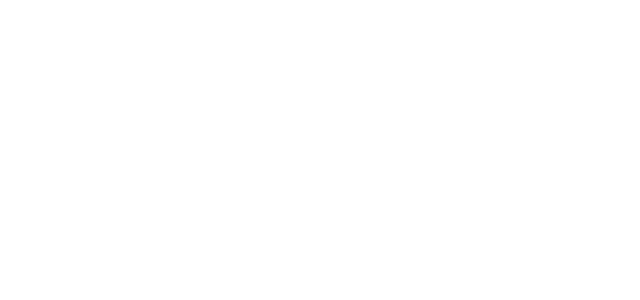
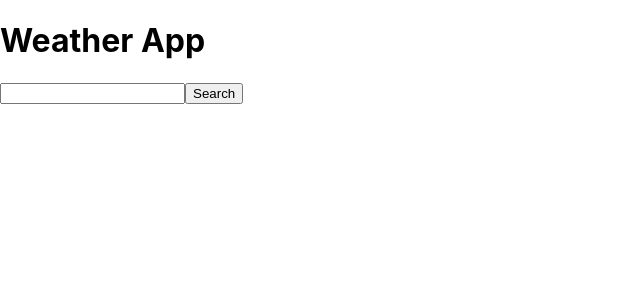
Before and after one commit to JorgeAsMoreno/reservamos, a React (Create React App) app: page / in a window 1280 px wide. Shown: the top 300 px of the page, without its empty margins (0-640 px from the left). Built offline with nearby package versions, Linux system fonts and the light colour scheme.

Commit message:
feat: fetch and basic view

```diff
--- a/src/App.tsx
+++ b/src/App.tsx
@@ -1,12 +1,65 @@
-import React from 'react';
-import './App.scss';
+import React, { useState } from 'react'
+import { IPlace, IWeatherData } from './interfaces/places'
+import { getPlaces, getWeatherData } from './requests/fetch'
+import './App.scss'
 
 function App() {
+  const [city, setCity] = useState<string>('')
+  const [places, setPlaces] = useState<IPlace[]>([])
+  const [weatherData, setWeatherData] = useState<IWeatherData | null>(null)
+
+  const handleCityChange = (event: React.ChangeEvent<HTMLInputElement>) => {
+    setCity(event.target.value)
+  }
+
+  const handleSearch = async () => {
+    getPlaces(city).then().then(response => {
+      setPlaces(response)
+    }).catch(error => {
+      throw error
+    })
+  }
+
+  const handleWeather = async (lat: number, long: number) => {
+    getWeatherData(lat, long).then(response => {
+      setWeatherData(response.data)
+    }).catch(error => {
+      throw error
+    })
+  }
+
   return (
-    <div className="App">
+    <div>
+      <h1>Weather App</h1>
+      <input type="text" value={city} onChange={handleCityChange} />
+      <button onClick={handleSearch}>Search</button>
 
+      {places.length > 0 && (
+        <ul>
+          {places.map((place) => (
+            <li key={place.city_name} onClick={() => handleWeather(place.lat, place.long)}>
+              {place.city_name}
+              {place.lat}
+              {place.long}
+            </li>
+          ))}
+        </ul>
+      )}
+
+      {weatherData && (
+        <div>
+          <h2>Weather Forecast</h2>
+          <ul>
+            {weatherData.list.map((item, index) => (
+              <li key={index}>
+                Max Temp: {item.main.temp_max}°C, Min Temp: {item.main.temp_min}°C
+              </li>
+            ))}
+          </ul>
+        </div>
+      )}
     </div>
-  );
+  )
 }
 
-export default App;
+export default App
--- /dev/null
+++ b/src/interfaces/places.ts
@@ -0,0 +1,15 @@
+export interface IPlace {
+  result_type: string
+  city_name: string
+  lat: number
+  long: number
+}
+
+export interface IWeatherData {
+  list: {
+    main: {
+      temp_max: number
+      temp_min: number
+    }
+  }[]
+}
--- /dev/null
+++ b/src/requests/fetch.ts
@@ -0,0 +1,18 @@
+import axios from "axios"
+import { IPlace } from "../interfaces/places"
+import { API_BASE_URL, API_KEY } from "../utils/constants"
+
+
+export const getWeatherData = async (lat: number, long: number) => {
+  return await axios.get(`${API_BASE_URL}?lat=${lat}&lon=${long}&appid=${API_KEY}`)
+}
+
+export const getPlaces = async (city: string) => {
+  try {
+    const response = await axios.get(`https://search.reservamos.mx/api/v2/places?q=${city}`)
+    const cities = response.data.filter((place: IPlace) => place.result_type === 'city')
+    return cities
+  } catch (error) {
+    console.error('Error fetching places:', error)
+  }
+}
--- /dev/null
+++ b/src/utils/constants.ts
@@ -0,0 +1,2 @@
+export const API_KEY = '0eebd1fcf852d29ca0340c5c451d4c9a'
+export const API_BASE_URL = 'https://api.openweathermap.org/data/2.5/forecast'
```
